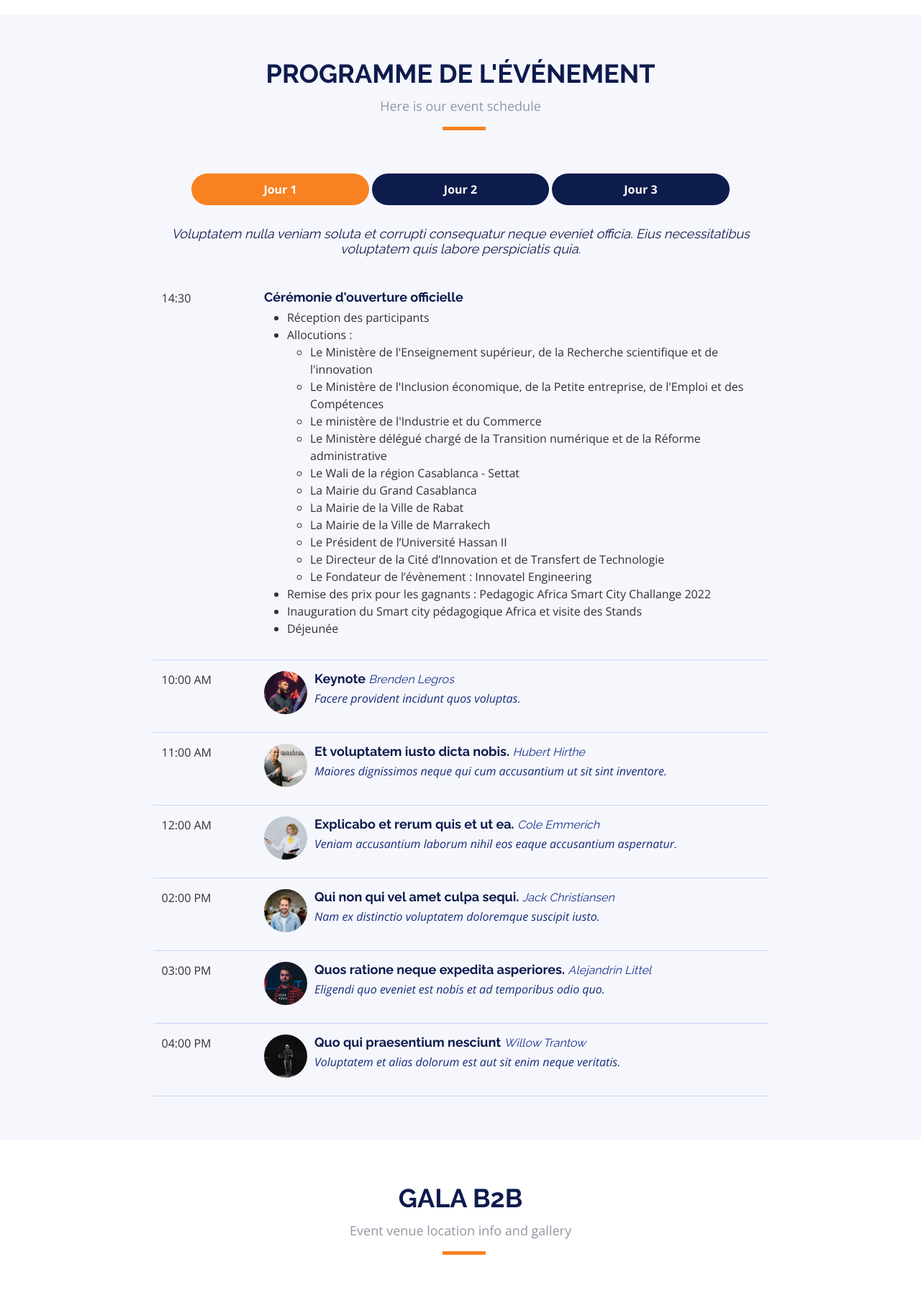
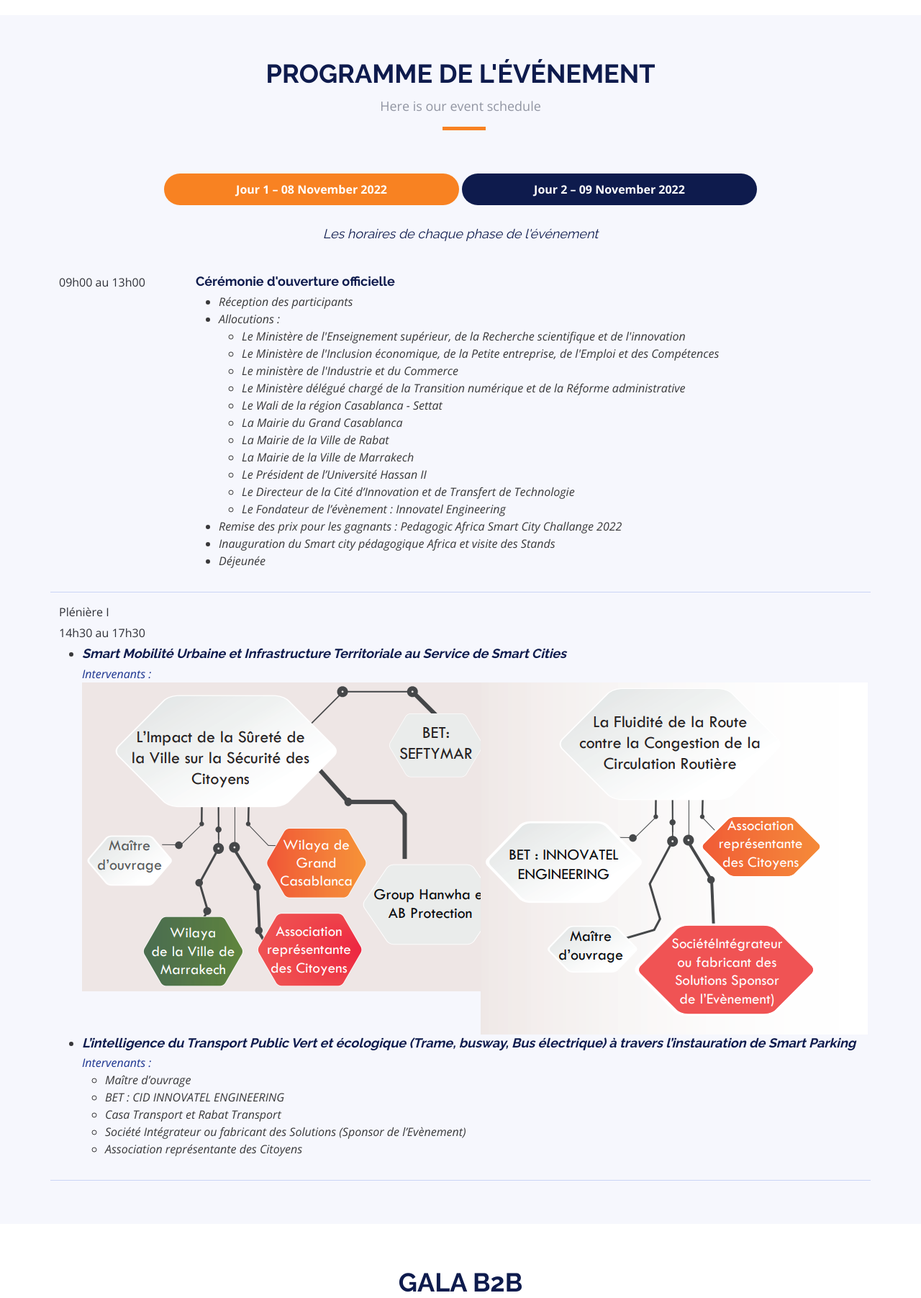
Before and after one commit to AkuDevv/innovatelChallenge, a PHP site: page /TheEvent/index.html in a window 1280 px wide. Shown: the part 4295-6098 px from the top of the page at 72% size. Run offline with PHP 8.4, Linux system fonts and the light colour scheme.

Commit message:
added some stuff

```diff
--- a/TheEvent/assets/css/style.css
+++ b/TheEvent/assets/css/style.css
@@ -815,7 +815,7 @@ h1, h2, h3, h4, h5, h6 {
   font-weight: 600;
   margin-bottom: 5px;
 }
-#schedule .schedule-item h4 span {
+#schedule .schedule-item span {
   font-style: italic;
   color: #19328e;
   font-weight: normal;
@@ -824,6 +824,11 @@ h1, h2, h3, h4, h5, h6 {
 #schedule .schedule-item p {
   font-style: italic;
   color: #152b79;
+  margin-bottom: 0;
+}
+#schedule .schedule-item ul li {
+  font-style: italic;
+  color: #38383a;
   margin-bottom: 0;
 }
 
@@ -842,12 +847,13 @@ h1, h2, h3, h4, h5, h6 {
   min-height: 300px;
 }
 #venue .venue-info {
-  background: url("../img/venue-info-bg.jpg") top center no-repeat;
+  background: url("../img/subscribe-bg.jpg") top center no-repeat;
   background-size: cover;
   position: relative;
   padding-top: 60px;
   padding-bottom: 60px;
 }
+
 #venue .venue-info:before {
   content: "";
   background: rgba(13, 20, 41, 0.8);
@@ -868,6 +874,10 @@ h1, h2, h3, h4, h5, h6 {
   }
 }
 #venue .venue-info p {
+  color: #fff;
+  margin-bottom: 0;
+}
+#venue .venue-info ul li{
   color: #fff;
   margin-bottom: 0;
 }
--- a/TheEvent/index.html
+++ b/TheEvent/index.html
@@ -185,9 +185,12 @@
 							<p>Etude, Ingénierie et la conception de la smart city qui comprend les points suivants :
 							</p>
 							<ul>
-								<li>Implémentation de la télécommunication Haut débit 4G en FTTH, VSAT et LORAWAN et par la suite la préconisation d’un Data center de norme internationale Tierce III pour collecter des méga données (BIG DATA).</li>
+								<li>Implémentation de la télécommunication Haut débit 4G en FTTH, VSAT et LORAWAN et par
+									la suite la préconisation d’un Data center de norme internationale Tierce III pour
+									collecter des méga données (BIG DATA).</li>
 								<li>Smart Parking & Smart Mobilité Urbaine.</li>
-								<li>Sureté de la ville via la vidéoprotection Numérique et Analytique dotant de l’intelligence Artificielle.</li>
+								<li>Sureté de la ville via la vidéoprotection Numérique et Analytique dotant de
+									l’intelligence Artificielle.</li>
 								<li>Smart Building via GTB et GTC.</li>
 								<li>Digitalisation Industrielle 4.0.</li>
 							</ul>
@@ -220,16 +223,24 @@
 								financé par un organisme public ou privé, national ou international, et de
 								bénéficier d’un accompagnement pour transférer leurs résultats vers le secteur
 								industriel et le marché de façon générale, en mettant à leur disposition toutes
-								ses infrastructures et ses ressources, ainsi que son réseau de partenaires, ses objectifs sont :</p>
+								ses infrastructures et ses ressources, ainsi que son réseau de partenaires, ses
+								objectifs sont :</p>
 							</p>
 							<ul>
-								<li>Valoriser les projets innovants et les accompagner jusqu’à la commercialisation.</li>
-								<li>Soutenir le développement et la maturation technologique en vue de la commercialisation de procédés, produits ou services basés sur les résultats et/ou savoir-faire issus de la recherche</li>
-								<li>Essaimer la culture de valorisation des résultats de recherche au sein de l’UH2C.</li>
+								<li>Valoriser les projets innovants et les accompagner jusqu’à la commercialisation.
+								</li>
+								<li>Soutenir le développement et la maturation technologique en vue de la
+									commercialisation de procédés, produits ou services basés sur les résultats et/ou
+									savoir-faire issus de la recherche</li>
+								<li>Essaimer la culture de valorisation des résultats de recherche au sein de l’UH2C.
+								</li>
 								<li>Encourager la recherche appliquée et l’innovation.</li>
-								<li>Promouvoir l’entrepreneuriat innovant et la création de start-ups à travers la valorisation des résultats de la recherche orientation marché.</li>
-								<li>Contribuer au rapprochement entre le monde académique et le secteur industriel en vue d’améliorer la compétitivité des entreprises marocaines.</li>
-								<li>Contribuer au développement économique du Maroc basé sur l’innovation et la connaissance.</li>
+								<li>Promouvoir l’entrepreneuriat innovant et la création de start-ups à travers la
+									valorisation des résultats de la recherche orientation marché.</li>
+								<li>Contribuer au rapprochement entre le monde académique et le secteur industriel en
+									vue d’améliorer la compétitivité des entreprises marocaines.</li>
+								<li>Contribuer au développement économique du Maroc basé sur l’innovation et la
+									connaissance.</li>
 							</ul>
 						</div>
 					</div>
@@ -353,27 +364,23 @@
 
 				<ul class="nav nav-tabs" role="tablist" data-aos="fade-up" data-aos-delay="100">
 					<li class="nav-item">
-						<a class="nav-link active" href="#day-1" role="tab" data-bs-toggle="tab">Jour 1</a>
+						<a class="nav-link active" href="#day-1" role="tab" data-bs-toggle="tab">Jour 1 – 08 November
+							2022</a>
 					</li>
 					<li class="nav-item">
-						<a class="nav-link" href="#day-2" role="tab" data-bs-toggle="tab">Jour 2</a>
-					</li>
-					<li class="nav-item">
-						<a class="nav-link" href="#day-3" role="tab" data-bs-toggle="tab">Jour 3</a>
+						<a class="nav-link" href="#day-2" role="tab" data-bs-toggle="tab">Jour 2 – 09 November 2022</a>
 					</li>
 				</ul>
 
-				<h3 class="sub-heading">Voluptatem nulla veniam soluta et corrupti consequatur neque eveniet officia.
-					Eius
-					necessitatibus voluptatem quis labore perspiciatis quia.</h3>
+				<h3 class="sub-heading">Les horaires de chaque phase de l'événement</h3>
 
 				<div class="tab-content row justify-content-center" data-aos="fade-up" data-aos-delay="200">
 
 					<!-- Schdule Day 1 -->
-					<div role="tabpanel" class="col-lg-9 tab-pane fade show active" id="day-1">
+					<div role="tabpanel" class="col-md-12 col-lg-12 tab-pane fade show active" id="day-1">
 
 						<div class="row schedule-item">
-							<div class="col-md-2"><time>14:30</time></div>
+							<div class="col-md-2"><time>09h00 au 13h00</time></div>
 							<div class="col-md-10">
 								<h4>Cérémonie d'ouverture officielle</h4>
 								<ul>
@@ -405,71 +412,44 @@
 						</div>
 
 						<div class="row schedule-item">
-							<div class="col-md-2"><time>10:00 AM</time></div>
-							<div class="col-md-10">
-								<div class="speaker">
-									<img src="assets/img/speakers/1.jpg" alt="Brenden Legros">
+							<div><time>Plénière I</time></div><br>
+							<div class="col-md-2"><time>14h30 au 17h30</time></div>
+							<div class="col-md-12">
+								<ul>
+									<li>
+										<h4>Smart Mobilité Urbaine et Infrastructure Territoriale au Service de Smart
+											Cities</h4>
+										<span class="mt-3">Intervenants : </span>
+										<div class="row">
+											<div class="col-md-6"><img src="assets/img/int1.png" alt="hello"></div>
+											<div class="col-md-6"><img src="assets/img/int2.png" alt="hello"></div>
 										</div>
-								<h4>Keynote <span>Brenden Legros</span></h4>
-								<p>Facere provident incidunt quos voluptas.</p>
+									</li>
+									<li>
+										<h4>L’intelligence du Transport Public Vert et écologique
+											(Trame, busway, Bus électrique) à travers l’instauration de Smart Parking
+										</h4>
+										<span class="mt-3">Intervenants : </span>
+										<ul>
+											<li>Maître
+												d’ouvrage
+											</li>
+											<li>BET : CID
+												INNOVATEL
+												ENGINEERING</li>
+											<li>Casa Transport et Rabat
+												Transport</li>
+											<li>Société Intégrateur ou
+												fabricant des
+												Solutions (Sponsor de
+												l’Evènement)</li>
+											<li>Association représentante
+												des Citoyens</li>
+										</ul>
+									</li>
+								</ul>
 							</div>
 						</div>
-
-						<div class="row schedule-item">
-							<div class="col-md-2"><time>11:00 AM</time></div>
-							<div class="col-md-10">
-								<div class="speaker">
-									<img src="assets/img/speakers/2.jpg" alt="Hubert Hirthe">
-								</div>
-								<h4>Et voluptatem iusto dicta nobis. <span>Hubert Hirthe</span></h4>
-								<p>Maiores dignissimos neque qui cum accusantium ut sit sint inventore.</p>
-							</div>
-						</div>
-
-						<div class="row schedule-item">
-							<div class="col-md-2"><time>12:00 AM</time></div>
-							<div class="col-md-10">
-								<div class="speaker">
-									<img src="assets/img/speakers/3.jpg" alt="Cole Emmerich">
-								</div>
-								<h4>Explicabo et rerum quis et ut ea. <span>Cole Emmerich</span></h4>
-								<p>Veniam accusantium laborum nihil eos eaque accusantium aspernatur.</p>
-							</div>
-						</div>
-
-						<div class="row schedule-item">
-							<div class="col-md-2"><time>02:00 PM</time></div>
-							<div class="col-md-10">
-								<div class="speaker">
-									<img src="assets/img/speakers/4.jpg" alt="Jack Christiansen">
-								</div>
-								<h4>Qui non qui vel amet culpa sequi. <span>Jack Christiansen</span></h4>
-								<p>Nam ex distinctio voluptatem doloremque suscipit iusto.</p>
-							</div>
-						</div>
-
-						<div class="row schedule-item">
-							<div class="col-md-2"><time>03:00 PM</time></div>
-							<div class="col-md-10">
-								<div class="speaker">
-									<img src="assets/img/speakers/5.jpg" alt="Alejandrin Littel">
-								</div>
-								<h4>Quos ratione neque expedita asperiores. <span>Alejandrin Littel</span></h4>
-								<p>Eligendi quo eveniet est nobis et ad temporibus odio quo.</p>
-							</div>
-						</div>
-
-						<div class="row schedule-item">
-							<div class="col-md-2"><time>04:00 PM</time></div>
-							<div class="col-md-10">
-								<div class="speaker">
-									<img src="assets/img/speakers/6.jpg" alt="Willow Trantow">
-								</div>
-								<h4>Quo qui praesentium nesciunt <span>Willow Trantow</span></h4>
-								<p>Voluptatem et alias dolorum est aut sit enim neque veritatis.</p>
-							</div>
-						</div>
-
 					</div>
 					<!-- End Schdule Day 1 -->
 
@@ -477,71 +457,127 @@
 					<div role="tabpanel" class="col-lg-9  tab-pane fade" id="day-2">
 
 						<div class="row schedule-item">
-							<div class="col-md-2"><time>10:00 AM</time></div>
+							<div><time>Plénière II</time></div>
+							<div class="col-md-2"><time>09h30 au 10h30</time></div>
 							<div class="col-md-10">
-								<div class="speaker">
-									<img src="assets/img/speakers/1.jpg" alt="Brenden Legros">
-								</div>
-								<h4>Libero corrupti explicabo itaque. <span>Brenden Legros</span></h4>
-								<p>Facere provident incidunt quos voluptas.</p>
+								<ul>
+									<li>
+										<h4>Smart Lighting et Energie au Service de Smart Cities</h4>
+										<span class="mt-3">Intervenants : </span>
+										<ul>
+											<li>Maître
+												d’ouvrage
+											</li>
+											<li>Association
+												représentante
+												des Citoyens</li>
+											<li>Société Intégrateur
+												ou fabricant des
+												Solutions (Sponsor de
+												l’Evènement)</li>
+											<li>BET : Atomas
+												Ingénierie</li>
+										</ul>
+									</li>
+								</ul>
 							</div>
 						</div>
 
 						<div class="row schedule-item">
-							<div class="col-md-2"><time>11:00 AM</time></div>
+							<div><time>Plénière IIl</time></div>
+							<div class="col-md-2"><time>11h au 12h30</time></div>
 							<div class="col-md-10">
-								<div class="speaker">
-									<img src="assets/img/speakers/2.jpg" alt="Hubert Hirthe">
-								</div>
-								<h4>Et voluptatem iusto dicta nobis. <span>Hubert Hirthe</span></h4>
-								<p>Maiores dignissimos neque qui cum accusantium ut sit sint inventore.</p>
+								<ul>
+									<li>
+										<h4>Télécommunication et Transformation Digitale aux Services de Smart Cities
+										</h4>
+										<span class="mt-3">Intervenants : </span>
+										<ul>
+											<li>Maître
+												d’ouvrage
+											</li>
+											<li>Opérateur de
+												Télécoms Sponsor
+												de l’Evènement</li>
+											<li>Bureau d’étude
+												et d’Ingénierie
+												Spécialisé</li>
+											<li>Association
+												représentante
+												des Citoyens</li>
+											<li>
+												Société Intégrateur ou
+												fabricant des Solutions
+												(Sponsor de l’Evènement)
+											</li>
+										</ul>
+									</li>
+								</ul>
 							</div>
 						</div>
 
 						<div class="row schedule-item">
-							<div class="col-md-2"><time>12:00 AM</time></div>
+							<div><time>Plénière lV</time></div>
+							<div class="col-md-2"><time>14h30 au 17h30</time></div>
 							<div class="col-md-10">
-								<div class="speaker">
-									<img src="assets/img/speakers/3.jpg" alt="Cole Emmerich">
-								</div>
-								<h4>Explicabo et rerum quis et ut ea. <span>Cole Emmerich</span></h4>
-								<p>Veniam accusantium laborum nihil eos eaque accusantium aspernatur.</p>
+								<ul>
+									<li>
+										<h4>Smart Environnement Durable au Service de la Ville Verte</h4>
+										<span class="mt-3">Intervenants : </span>
+										<ul>
+											<li>
+												L’impact des Villes Vertes
+												sur l’Environnement Durable
+												<ul>
+													<li>
+														SADV, SAEDM
+														et Ville ZENATA
+													</li>
+													<li>
+														BET : JESA
+													</li>
+													<li>
+														Association
+														représentante
+														des Citoyens
+													</li>
+													<li>
+														Société Intégrateur
+														ou fabricant des
+														Solutions (Sponsor
+														de l’Evènement)
+													</li>
+												</ul>
+											</li>
+											<li>
+												Optimisation des ressources
+												en Eau Potable et Irrigation
+												<ul>
+													<li>
+														Maître
+														d’ouvrage
+													</li>
+													<li>
+														BET : ADI
+													</li>
+													<li>
+														Association
+														représentante
+														des Citoyens
+													</li>
+													<li>
+														Société Intégrateur
+														ou fabricant des
+														Solutions (Sponsor
+														de l’Evènement)
+													</li>
+												</ul>
+											</li>
+										</ul>
+									</li>
+								</ul>
 							</div>
 						</div>
-
-						<div class="row schedule-item">
-							<div class="col-md-2"><time>02:00 PM</time></div>
-							<div class="col-md-10">
-								<div class="speaker">
-									<img src="assets/img/speakers/4.jpg" alt="Jack Christiansen">
-								</div>
-								<h4>Qui non qui vel amet culpa sequi. <span>Jack Christiansen</span></h4>
-								<p>Nam ex distinctio voluptatem doloremque suscipit iusto.</p>
-							</div>
-						</div>
-
-						<div class="row schedule-item">
-							<div class="col-md-2"><time>03:00 PM</time></div>
-							<div class="col-md-10">
-								<div class="speaker">
-									<img src="assets/img/speakers/5.jpg" alt="Alejandrin Littel">
-								</div>
-								<h4>Quos ratione neque expedita asperiores. <span>Alejandrin Littel</span></h4>
-								<p>Eligendi quo eveniet est nobis et ad temporibus odio quo.</p>
-							</div>
-						</div>
-
-						<div class="row schedule-item">
-							<div class="col-md-2"><time>04:00 PM</time></div>
-							<div class="col-md-10">
-								<div class="speaker">
-									<img src="assets/img/speakers/6.jpg" alt="Willow Trantow">
-								</div>
-								<h4>Quo qui praesentium nesciunt <span>Willow Trantow</span></h4>
-								<p>Voluptatem et alias dolorum est aut sit enim neque veritatis.</p>
-							</div>
-						</div>
-
 					</div>
 					<!-- End Schdule Day 2 -->
 
@@ -630,98 +666,41 @@
 
 				<div class="section-header">
 					<h2>GALA B2B</h2>
-					<p>Event venue location info and gallery</p>
+					<p></p>
 				</div>
 
 				<div class="row g-0">
-					<div class="col-lg-6 venue-map">
-						<iframe
-							src="https://www.google.com/maps/embed?pb=!1m14!1m8!1m3!1d12097.433213460943!2d-74.0062269!3d40.7101282!3m2!1i1024!2i768!4f13.1!3m3!1m2!1s0x0%3A0xb89d1fe6bc499443!2sDowntown+Conference+Center!5e0!3m2!1smk!2sbg!4v1539943755621"
-							frameborder="0" style="border:0" allowfullscreen></iframe>
-					</div>
-
 					<div class="col-lg-6 venue-info">
 						<div class="row justify-content-center">
 							<div class="col-11 col-lg-8 position-relative">
-								<h3>Downtown Conference Center, New York</h3>
-								<p>Iste nobis eum sapiente sunt enim dolores labore accusantium autem. Cumque beatae
-									ipsam. Est quae sit qui voluptatem corporis velit. Qui maxime accusamus possimus.
-									Consequatur sequi et ea suscipit enim nesciunt quia velit.</p>
+								<h3>LA CULTURE MAROCAINE AU SERVICE DE SMART CITIES</h3>
+								<p>Dans le but de valoriser les start-ups qui ont remporté les prix des
+									4 meilleurs projets, dans une ambiance festive et chaleureuse, le
+									Pédagogic Africa Smart City lance un Gala B2B sous le thème : «
+									Une Ville Intelligente, une réponse aux défis de demain », qui
+									sera organisé le 9 November à la Cité d’Innovation et Transfert
+									de Technologie Casablanca, pour un bon partage et pour
+									commémorer cette excellence et réussite ainsi pour renouer des
+									relations avec nos invités et parties prenantes.</p>
+							</div>
+						</div>
+					</div>
+					<div class="col-lg-6 venue-info">
+						<div class="row justify-content-center">
+							<div class="col-11 col-lg-8 position-relative">
+								<h3>Les objectifs du Gala :</h3>
+								<ul>
+									<li>Promouvoir et émerger l’excellence, l’innovation et la créativité.</li>
+									<li>Célébrer le gala Gots talent.</li>
+									<li>Echanger à propos des challenges et avantages de la Smart City.</li>
+									<li>Partager l’expérience et encourager la coopération.</li>
+									<li>Aborder les enjeux et les problématiques de la smart city.</li>
+								</ul>
 							</div>
 						</div>
 					</div>
 				</div>
 
-			</div>
-
-			<div class="container-fluid venue-gallery-container" data-aos="fade-up" data-aos-delay="100">
-				<div class="row g-0">
-
-					<div class="col-lg-3 col-md-4">
-						<div class="venue-gallery">
-							<a href="assets/img/venue-gallery/1.jpg" class="glightbox" data-gall="venue-gallery">
-								<img src="assets/img/venue-gallery/1.jpg" alt="" class="img-fluid">
-							</a>
-						</div>
-					</div>
-
-					<div class="col-lg-3 col-md-4">
-						<div class="venue-gallery">
-							<a href="assets/img/venue-gallery/2.jpg" class="glightbox" data-gall="venue-gallery">
-								<img src="assets/img/venue-gallery/2.jpg" alt="" class="img-fluid">
-							</a>
-						</div>
-					</div>
-
-					<div class="col-lg-3 col-md-4">
-						<div class="venue-gallery">
-							<a href="assets/img/venue-gallery/3.jpg" class="glightbox" data-gall="venue-gallery">
-								<img src="assets/img/venue-gallery/3.jpg" alt="" class="img-fluid">
-							</a>
-						</div>
-					</div>
-
-					<div class="col-lg-3 col-md-4">
-						<div class="venue-gallery">
-							<a href="assets/img/venue-gallery/4.jpg" class="glightbox" data-gall="venue-gallery">
-								<img src="assets/img/venue-gallery/4.jpg" alt="" class="img-fluid">
-							</a>
-						</div>
-					</div>
-
-					<div class="col-lg-3 col-md-4">
-						<div class="venue-gallery">
-							<a href="assets/img/venue-gallery/5.jpg" class="glightbox" data-gall="venue-gallery">
-								<img src="assets/img/venue-gallery/5.jpg" alt="" class="img-fluid">
-							</a>
-						</div>
-					</div>
-
-					<div class="col-lg-3 col-md-4">
-						<div class="venue-gallery">
-							<a href="assets/img/venue-gallery/6.jpg" class="glightbox" data-gall="venue-gallery">
-								<img src="assets/img/venue-gallery/6.jpg" alt="" class="img-fluid">
-							</a>
-						</div>
-					</div>
-
-					<div class="col-lg-3 col-md-4">
-						<div class="venue-gallery">
-							<a href="assets/img/venue-gallery/7.jpg" class="glightbox" data-gall="venue-gallery">
-								<img src="assets/img/venue-gallery/7.jpg" alt="" class="img-fluid">
-							</a>
-						</div>
-					</div>
-
-					<div class="col-lg-3 col-md-4">
-						<div class="venue-gallery">
-							<a href="assets/img/venue-gallery/8.jpg" class="glightbox" data-gall="venue-gallery">
-								<img src="assets/img/venue-gallery/8.jpg" alt="" class="img-fluid">
-							</a>
-						</div>
-					</div>
-
-				</div>
 			</div>
 
 		</section><!-- End Venue Section -->
```
Also changed, not shown: TheEvent/assets/img/int1.png (added), TheEvent/assets/img/int2.png (added). Lines whose indentation alone changed are shown as unchanged.
